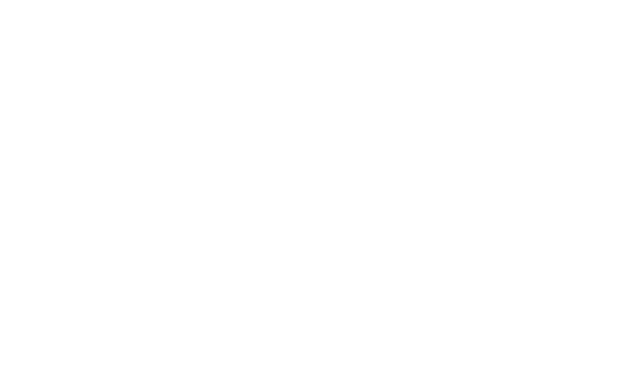
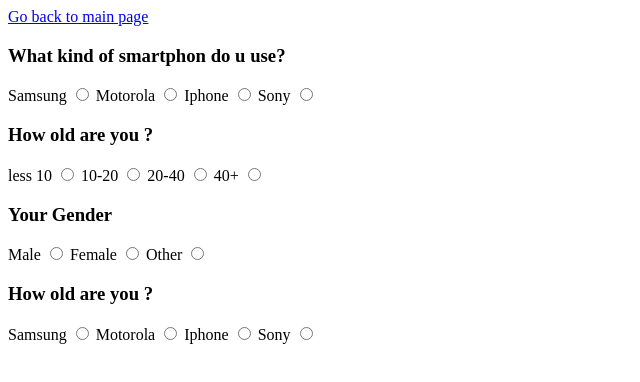
Before and after one commit to Ramaxa911/Secondtask, a plain HTML site: page form.html in a window 1280 px wide. Shown: the whole page, without its empty margins (0-640 px from the left). Drawn offline with Linux system fonts and the light colour scheme.

Commit message:
secong page

```diff
--- a/form.html
+++ b/form.html
@@ -4,9 +4,67 @@
     <meta charset="UTF-8">
     <meta name="viewport" content="width=device-width, initial-scale=1.0">
     <meta http-equiv="X-UA-Compatible" content="ie=edge">
-    <title>Document</title>
+    <title>Form</title>
 </head>
 <body>
+    <nav>
+        <a href="index.html"> Go back to main page</a>
+        <h3>What kind of smartphon do u use? </h3>
+    </nav>
+    <section>
+        <form method="" action="">
+            <label>Samsung
+                <input type="radio" name="brand">
+            </label>
+            <label>Motorola
+                <input type="radio" name="brand">
+            </label>
+            <label>Iphone
+                <input type="radio" name="brand">
+            </label>
+            <label>Sony
+                <input type="radio" name="brand"> <br>
+            </label>
+        <!-- Next qestion: How old are you ? -->
+            <h3>How old are you ?</h3>
+            <label>less 10
+                <input type="radio" name="brand">
+            </label>
+            <label>10-20
+                <input type="radio" name="brand">
+            </label>
+            <label>20-40
+                <input type="radio" name="brand">
+            </label>
+            <label>40+
+                <input type="radio" name="brand"> <br>
+            </label>
+        <!-- Next qestion: Your Gender -->
+            <h3>Your Gender</h3>
+            <label>Male
+                <input type="radio" name="brand">
+            </label>
+            <label>Female
+                <input type="radio" name="brand">
+            </label>
+            <label>Other
+                <input type="radio" name="brand">
+            </label>
+        <!-- Next qestion -->
+            <h3>How old are you ?</h3>
+            <label>Samsung
+                <input type="radio" name="brand">
+            </label>
+            <label>Motorola
+                <input type="radio" name="brand">
+            </label>
+            <label>Iphone
+                <input type="radio" name="brand">
+            </label>
+            <label>Sony
+                <input type="radio" name="brand"> <br>
+            </label>
 
+    </section>
 </body>
 </html>
```
Also changed, not shown: index.html (+4 -4 lines), .theia/launch.json (added).
